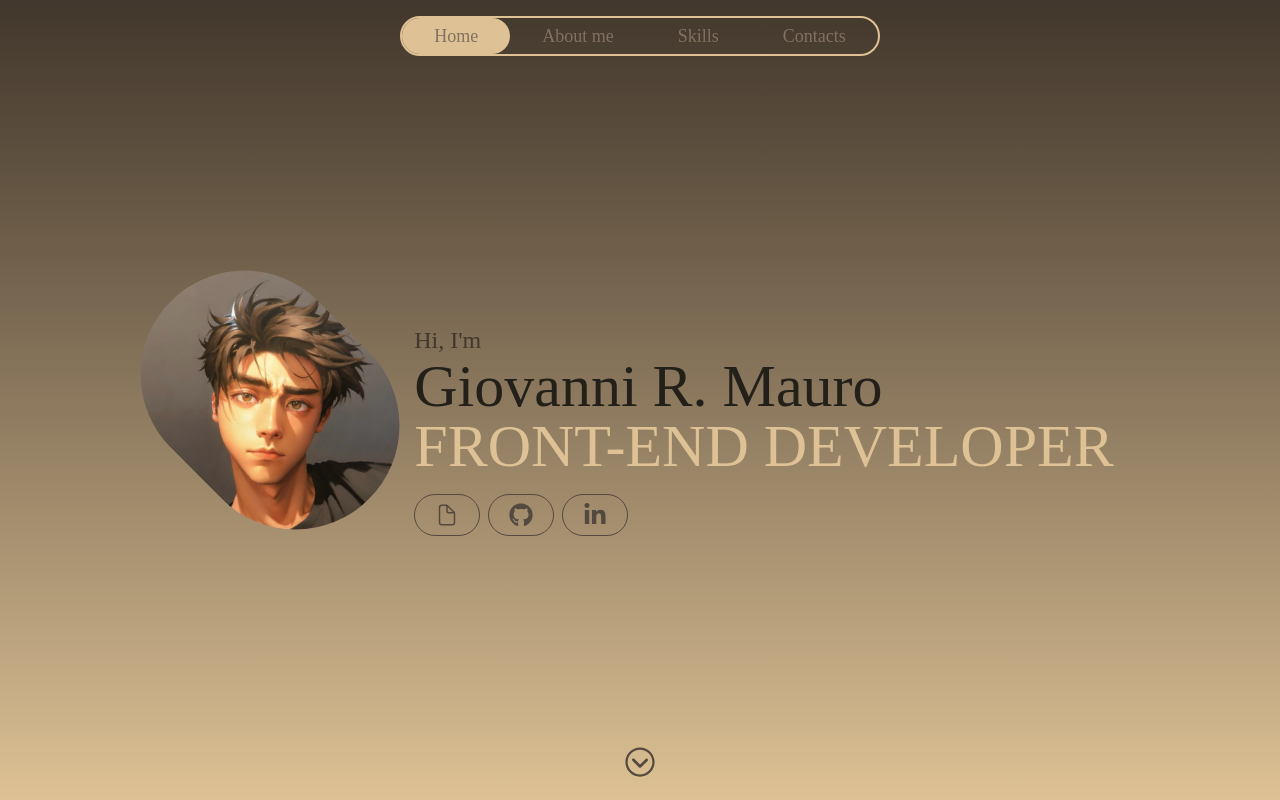
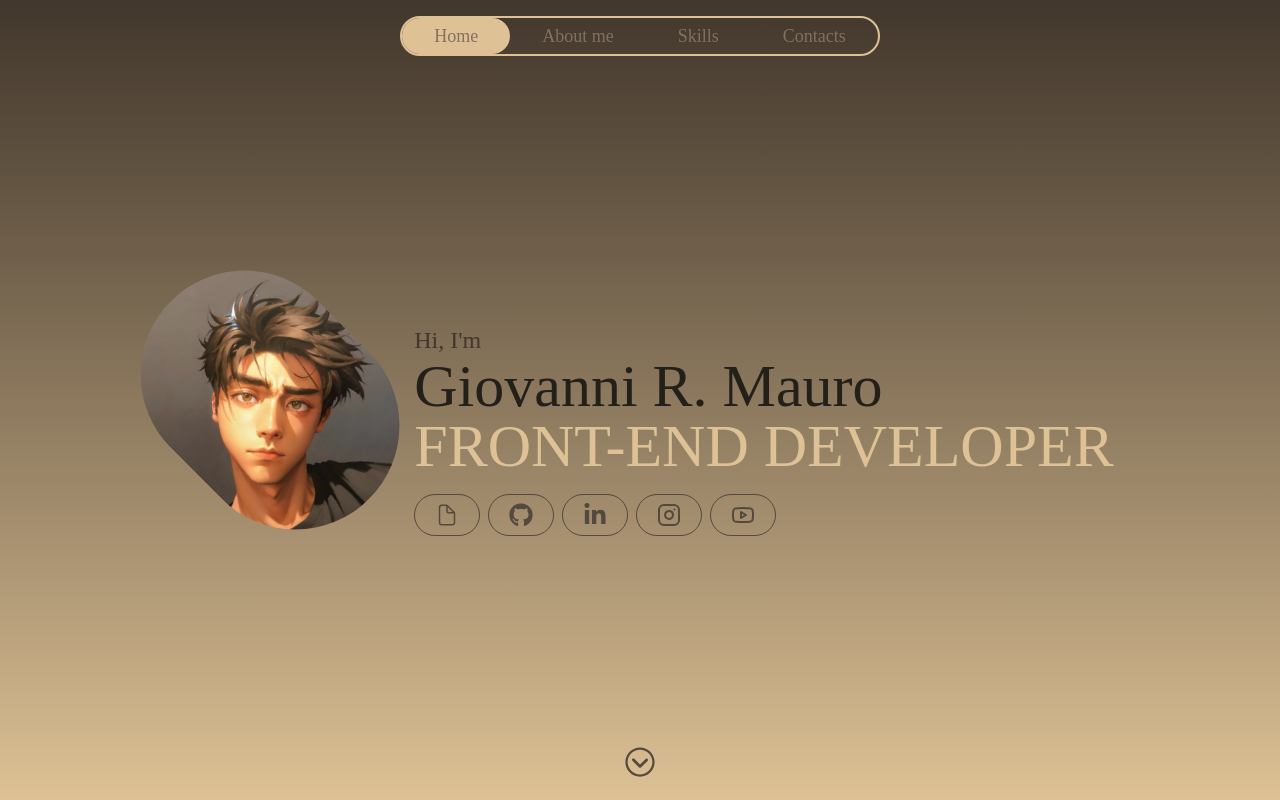
Before and after one commit to Gioma10/MyPortfolio, a React (Vite) app: page / in a window 1280 px wide. Built offline with nearby package versions, Linux system fonts and the light colour scheme.

Commit message:
Portfolio completed

```diff
--- a/src/components/Footer.jsx
+++ b/src/components/Footer.jsx
@@ -1,7 +1,22 @@
+import { AiOutlineMail } from "react-icons/ai";
+import { FaPhoneAlt } from "react-icons/fa";
+
 export default function Footer(){
     return (
-        <footer className="py-5 w-full flex justify-center items-centera absolute bottom-0">
-            <p>© Giovanni R. Mauro 2025</p>
+        <footer className="text-[#23201A] py-5 gap-4 w-full flex flex-col items-center justify-center items-centera absolute bottom-0">
+            <div className="flex gap-12">
+                <div className="flex gap-2 justify-center items-center">
+                    <FaPhoneAlt />
+                    <a href="tel:+393513741721">+39 351 374 1721</a>
+                </div>
+                <div className="flex gap-2 justify-center items-center">
+                    <AiOutlineMail size={20}/>
+                    <a href="mailto:gmauro.work@gmail.com">gmauro.work@gmail.com</a>
+                </div>
+            </div>
+            <div className="flex gap-8">
+                <p>© Giovanni R. Mauro 2025</p>
+            </div>
         </footer>
     )
 }
--- a/src/components/Header/Hero.jsx
+++ b/src/components/Header/Hero.jsx
@@ -3,6 +3,8 @@ import { motion } from "motion/react"
 import { IoDocumentOutline } from "react-icons/io5";
 import { FaGithub } from "react-icons/fa";
 import { FaLinkedinIn } from "react-icons/fa";
+import { LuInstagram } from "react-icons/lu";
+import { LuYoutube } from "react-icons/lu";
 
 import Button from './HeroButton';
 import ScrollArrow from '../ScrollArrow';
@@ -58,6 +60,18 @@ export default function Hero(){
                             target='_blank'>
                             <FaLinkedinIn className='smallest-hero-btn text-2xl md:text-lg lg:text-2xl'/>
                         </Button>
+                        <Button
+                            variants={itemVariants}
+                            href='https://www.instagram.com/gioma_code/'
+                            target='_blank'>
+                            <LuInstagram className='smallest-hero-btn text-2xl md:text-lg lg:text-2xl'/>
+                        </Button>
+                        <Button
+                            variants={itemVariants}
+                            href='https://www.youtube.com/@GRMauro17'
+                            target='_blank'>
+                            <LuYoutube className='smallest-hero-btn text-2xl md:text-lg lg:text-2xl'/>
+                        </Button>
                     </div>
                 </motion.div>
             </div>
```
